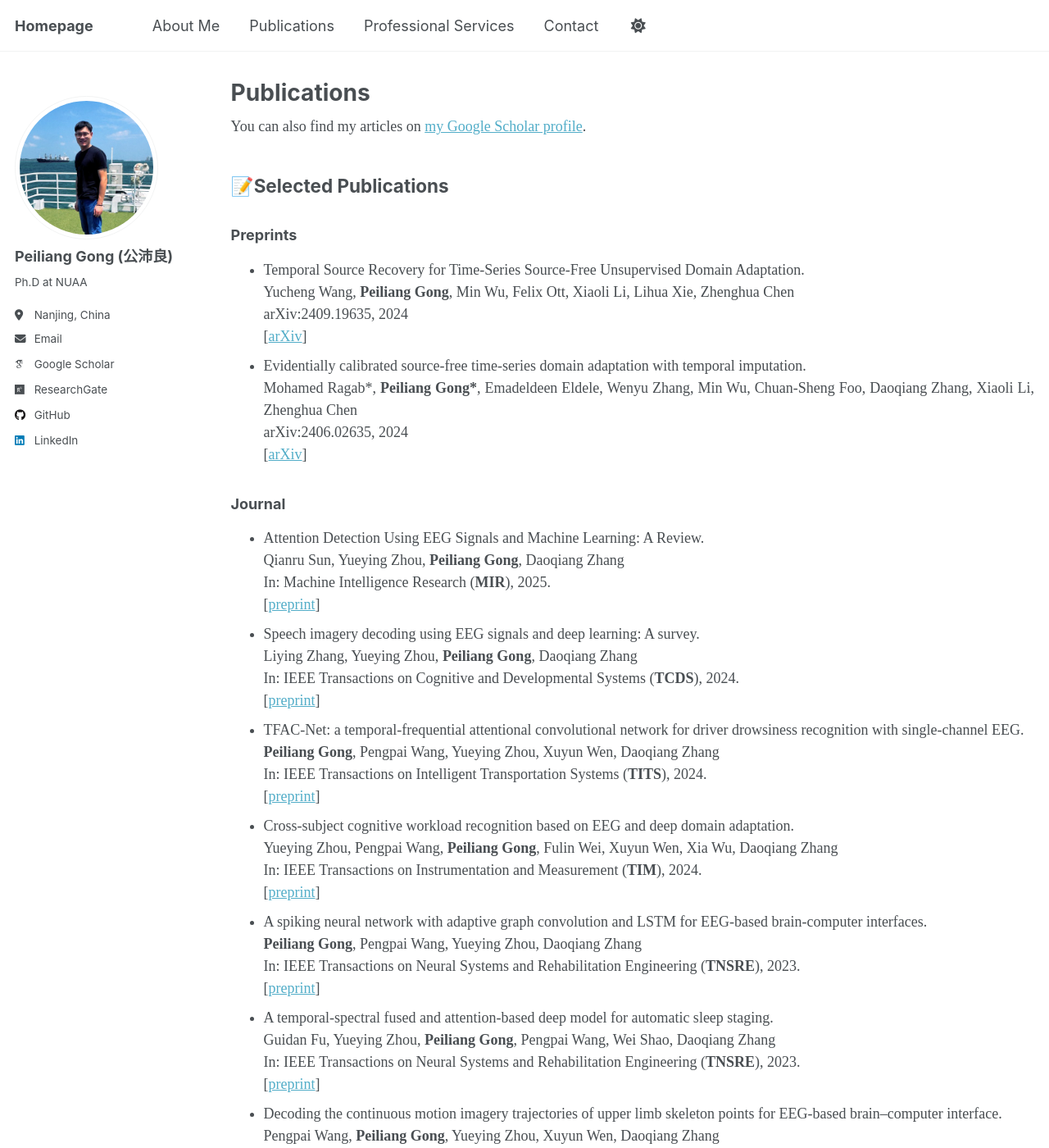
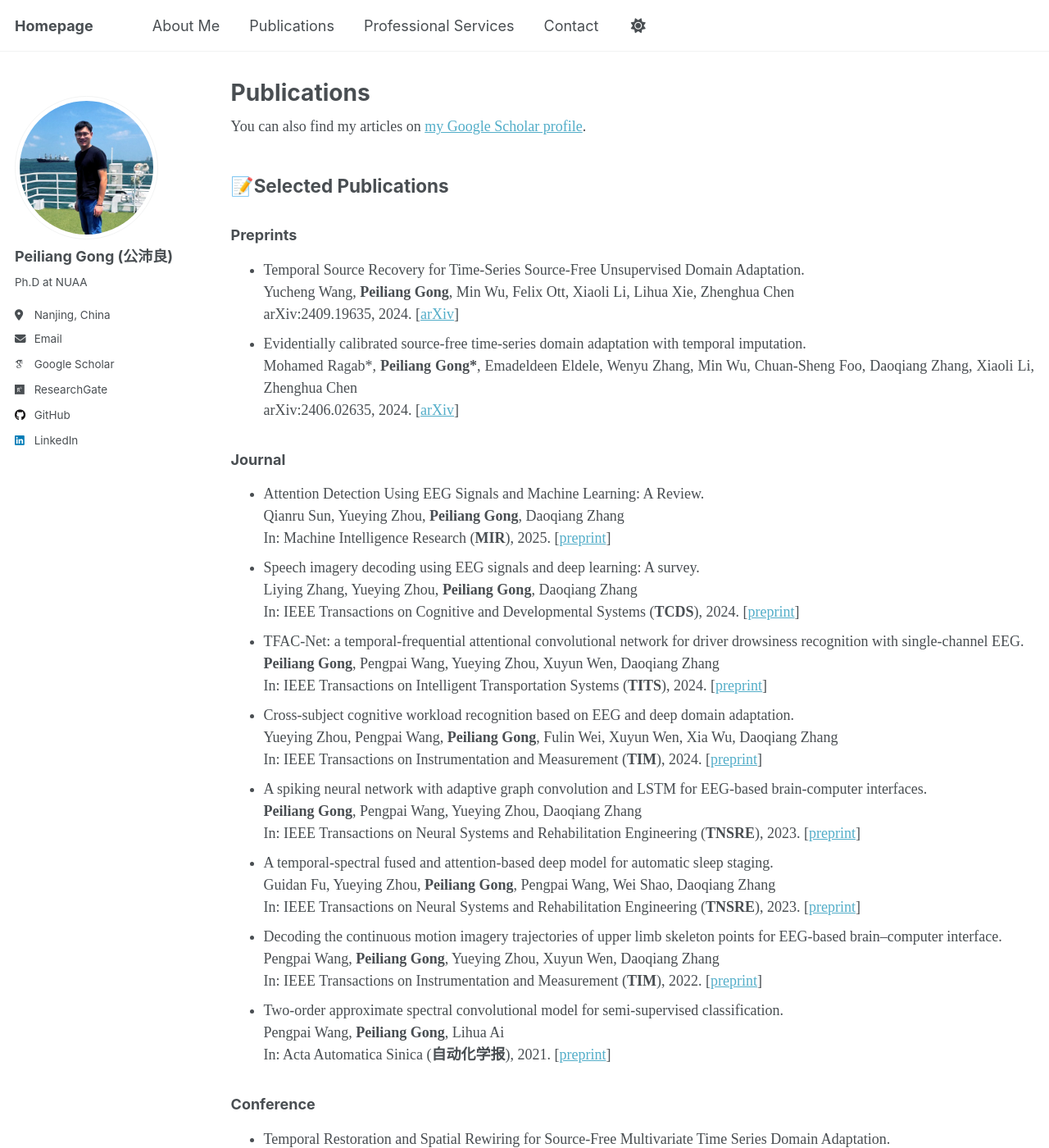
Before and after one commit to Tokenmw/Tokenmw.github.io, a Jekyll site: the page built from _pages/publications.md, in a window 1280 px wide and 1400 px high. Shown: the whole window at 82% size. Built offline with Jekyll 4.4.1, drawn with Linux system fonts in a browser that asks for light colours; some web fonts are replaced; some of the changed text lies outside the part shown.

Commit message:
Update publications.md

```diff
--- a/_pages/publications.md
+++ b/_pages/publications.md
@@ -16,10 +16,10 @@ author_profile: true
 <h3>Preprints</h3>
 
 <ul style="list-style-type:disc">
-<li>Temporal Source Recovery for Time-Series Source-Free Unsupervised Domain Adaptation.<br>Yucheng Wang, <b>Peiliang Gong</b>, Min Wu, Felix Ott, Xiaoli Li, Lihua Xie, Zhenghua Chen<br> arXiv:2409.19635, 2024 <br>[<a href="https://arxiv.org/abs/2409.19635">arXiv</a>]
+<li>Temporal Source Recovery for Time-Series Source-Free Unsupervised Domain Adaptation.<br>Yucheng Wang, <b>Peiliang Gong</b>, Min Wu, Felix Ott, Xiaoli Li, Lihua Xie, Zhenghua Chen<br> arXiv:2409.19635, 2024. [<a href="https://arxiv.org/abs/2409.19635">arXiv</a>]
 </li>
 
-<li>Evidentially calibrated source-free time-series domain adaptation with temporal imputation.<br>Mohamed Ragab*, <b>Peiliang Gong*</b>, Emadeldeen Eldele, Wenyu Zhang, Min Wu, Chuan-Sheng Foo, Daoqiang Zhang, Xiaoli Li, Zhenghua Chen<br> arXiv:2406.02635, 2024 <br>[<a href="https://arxiv.org/abs/2406.02635">arXiv</a>]
+<li>Evidentially calibrated source-free time-series domain adaptation with temporal imputation.<br>Mohamed Ragab*, <b>Peiliang Gong*</b>, Emadeldeen Eldele, Wenyu Zhang, Min Wu, Chuan-Sheng Foo, Daoqiang Zhang, Xiaoli Li, Zhenghua Chen<br> arXiv:2406.02635, 2024. [<a href="https://arxiv.org/abs/2406.02635">arXiv</a>]
 </li>
 </ul>
 
@@ -27,28 +27,28 @@ author_profile: true
 <h3>Journal</h3>
 
 <ul style="list-style-type:disc">
-  <li>Attention Detection Using EEG Signals and Machine Learning: A Review.<br>Qianru Sun, Yueying Zhou, <b>Peiliang Gong</b>, Daoqiang Zhang<br>In: Machine Intelligence Research (<strong>MIR</strong>), 2025. <br>[<a href="https://link.springer.com/article/10.1007/s11633-024-1492-6">preprint</a>]
+  <li>Attention Detection Using EEG Signals and Machine Learning: A Review.<br>Qianru Sun, Yueying Zhou, <b>Peiliang Gong</b>, Daoqiang Zhang<br>In: Machine Intelligence Research (<strong>MIR</strong>), 2025. [<a href="https://link.springer.com/article/10.1007/s11633-024-1492-6">preprint</a>]
   </li>
 
-  <li>Speech imagery decoding using EEG signals and deep learning: A survey.<br>Liying Zhang, Yueying Zhou, <b>Peiliang Gong</b>, Daoqiang Zhang<br>In: IEEE Transactions on Cognitive and Developmental Systems (<strong>TCDS</strong>), 2024. <br>[<a href="https://ieeexplore.ieee.org/abstract/document/10605127/">preprint</a>]
+  <li>Speech imagery decoding using EEG signals and deep learning: A survey.<br>Liying Zhang, Yueying Zhou, <b>Peiliang Gong</b>, Daoqiang Zhang<br>In: IEEE Transactions on Cognitive and Developmental Systems (<strong>TCDS</strong>), 2024. [<a href="https://ieeexplore.ieee.org/abstract/document/10605127/">preprint</a>]
   </li>
 
-  <li>TFAC-Net: a temporal-frequential attentional convolutional network for driver drowsiness recognition with single-channel EEG.<br><b>Peiliang Gong</b>, Pengpai Wang, Yueying Zhou, Xuyun Wen, Daoqiang Zhang<br>In: IEEE Transactions on Intelligent Transportation Systems (<strong>TITS</strong>), 2024. <br>[<a href="https://ieeexplore.ieee.org/abstract/document/10533850/">preprint</a>]
+  <li>TFAC-Net: a temporal-frequential attentional convolutional network for driver drowsiness recognition with single-channel EEG.<br><b>Peiliang Gong</b>, Pengpai Wang, Yueying Zhou, Xuyun Wen, Daoqiang Zhang<br>In: IEEE Transactions on Intelligent Transportation Systems (<strong>TITS</strong>), 2024. [<a href="https://ieeexplore.ieee.org/abstract/document/10533850/">preprint</a>]
   </li>
 
-  <li>Cross-subject cognitive workload recognition based on EEG and deep domain adaptation.<br>Yueying Zhou, Pengpai Wang, <b>Peiliang Gong</b>, Fulin Wei, Xuyun Wen, Xia Wu, Daoqiang Zhang<br>In: IEEE Transactions on Instrumentation and Measurement (<strong>TIM</strong>), 2024. <br>[<a href="https://ieeexplore.ieee.org/abstract/document/10163950/">preprint</a>]
+  <li>Cross-subject cognitive workload recognition based on EEG and deep domain adaptation.<br>Yueying Zhou, Pengpai Wang, <b>Peiliang Gong</b>, Fulin Wei, Xuyun Wen, Xia Wu, Daoqiang Zhang<br>In: IEEE Transactions on Instrumentation and Measurement (<strong>TIM</strong>), 2024. [<a href="https://ieeexplore.ieee.org/abstract/document/10163950/">preprint</a>]
   </li>
 
-  <li>A spiking neural network with adaptive graph convolution and LSTM for EEG-based brain-computer interfaces.<br><b>Peiliang Gong</b>, Pengpai Wang, Yueying Zhou, Daoqiang Zhang<br>In: IEEE Transactions on Neural Systems and Rehabilitation Engineering (<strong>TNSRE</strong>), 2023. <br>[<a href="https://ieeexplore.ieee.org/abstract/document/10049464">preprint</a>]
+  <li>A spiking neural network with adaptive graph convolution and LSTM for EEG-based brain-computer interfaces.<br><b>Peiliang Gong</b>, Pengpai Wang, Yueying Zhou, Daoqiang Zhang<br>In: IEEE Transactions on Neural Systems and Rehabilitation Engineering (<strong>TNSRE</strong>), 2023. [<a href="https://ieeexplore.ieee.org/abstract/document/10049464">preprint</a>]
   </li>
 
-  <li>A temporal-spectral fused and attention-based deep model for automatic sleep staging.<br>Guidan Fu, Yueying Zhou, <b>Peiliang Gong</b>, Pengpai Wang, Wei Shao, Daoqiang Zhang<br>In: IEEE Transactions on Neural Systems and Rehabilitation Engineering (<strong>TNSRE</strong>), 2023. <br>[<a href="https://ieeexplore.ieee.org/abstract/document/10024753">preprint</a>]
+  <li>A temporal-spectral fused and attention-based deep model for automatic sleep staging.<br>Guidan Fu, Yueying Zhou, <b>Peiliang Gong</b>, Pengpai Wang, Wei Shao, Daoqiang Zhang<br>In: IEEE Transactions on Neural Systems and Rehabilitation Engineering (<strong>TNSRE</strong>), 2023. [<a href="https://ieeexplore.ieee.org/abstract/document/10024753">preprint</a>]
   </li>
 
-  <li>Decoding the continuous motion imagery trajectories of upper limb skeleton points for EEG-based brain–computer interface.<br>Pengpai Wang, <b>Peiliang Gong</b>, Yueying Zhou, Xuyun Wen, Daoqiang Zhang<br>In: IEEE Transactions on Instrumentation and Measurement (<strong>TIM</strong>), 2022. <br>[<a href="https://ieeexplore.ieee.org/abstract/document/9964307/">preprint</a>]
+  <li>Decoding the continuous motion imagery trajectories of upper limb skeleton points for EEG-based brain–computer interface.<br>Pengpai Wang, <b>Peiliang Gong</b>, Yueying Zhou, Xuyun Wen, Daoqiang Zhang<br>In: IEEE Transactions on Instrumentation and Measurement (<strong>TIM</strong>), 2022. [<a href="https://ieeexplore.ieee.org/abstract/document/9964307/">preprint</a>]
   </li>
 
-  <li>Two-order approximate spectral convolutional model for semi-supervised classification.<br>Pengpai Wang, <b>Peiliang Gong</b>, Lihua Ai<br>In: Acta Automatica Sinica (<strong>自动化学报</strong>), 2021. <br>[<a href="http://www.aas.net.cn/cn/article/doi/10.16383/j.aas.c200040">preprint</a>]
+  <li>Two-order approximate spectral convolutional model for semi-supervised classification.<br>Pengpai Wang, <b>Peiliang Gong</b>, Lihua Ai<br>In: Acta Automatica Sinica (<strong>自动化学报</strong>), 2021. [<a href="http://www.aas.net.cn/cn/article/doi/10.16383/j.aas.c200040">preprint</a>]
   </li>
 </ul>
 
@@ -56,19 +56,19 @@ author_profile: true
 <h3>Conference</h3>
 
 <ul style="list-style-type:disc">
-  <li>Temporal Restoration and Spatial Rewiring for Source-Free Multivariate Time Series Domain Adaptation.<br><b>Peiliang Gong</b>, Yucheng Wang, Min Wu, Zhenghua Chen, Xiaoli Li, Daoqiang Zhang<br>In: Proceedings of the 31st ACM SIGKDD Conference on Knowledge Discovery and Data Mining (<strong>KDD'25</strong>), in press, 2025.<br>[<a href="https://arxiv.org/abs/2505.21525">preprint</a>]
+  <li>Temporal Restoration and Spatial Rewiring for Source-Free Multivariate Time Series Domain Adaptation.<br><b>Peiliang Gong</b>, Yucheng Wang, Min Wu, Zhenghua Chen, Xiaoli Li, Daoqiang Zhang<br>In: Proceedings of the 31st ACM SIGKDD Conference on Knowledge Discovery and Data Mining (<strong>KDD'25</strong>), in press, 2025. [<a href="https://arxiv.org/abs/2505.21525">preprint</a>]
   </li>
 
-  <li>Augmented Contrastive Clustering with Uncertainty-Aware Prototyping for Time Series Test Time Adaptation.<br><b>Peiliang Gong</b>, Mohamed Ragab, Min Wu, Zhenghua Chen, Yongyi Su, Xiaoli Li, Daoqiang Zhang<br>In: Proceedings of the 31st ACM SIGKDD Conference on Knowledge Discovery and Data Mining (<strong>KDD'25</strong>), 2025.<br>[<a href="https://dl.acm.org/doi/10.1145/3690624.3709239">preprint</a>]
+  <li>Augmented Contrastive Clustering with Uncertainty-Aware Prototyping for Time Series Test Time Adaptation.<br><b>Peiliang Gong</b>, Mohamed Ragab, Min Wu, Zhenghua Chen, Yongyi Su, Xiaoli Li, Daoqiang Zhang<br>In: Proceedings of the 31st ACM SIGKDD Conference on Knowledge Discovery and Data Mining (<strong>KDD'25</strong>), 2025. [<a href="https://dl.acm.org/doi/10.1145/3690624.3709239">preprint</a>]
   </li>
 
-  <li>CLIP-guided Source-free Object Detection in Aerial Images.<br>Nanqing Liu, Xun Xu, Yongyi Su, Chengxin Liu, <b>Peiliang Gong</b>, Heng-Chao Li<br>In: Proceedings of the International Geoscience and Remote Sensing Symposium (<strong>IGARSS'24</strong>), 2024.<br>[<a href="https://ieeexplore.ieee.org/abstract/document/10642376/">preprint</a>]
+  <li>CLIP-guided Source-free Object Detection in Aerial Images.<br>Nanqing Liu, Xun Xu, Yongyi Su, Chengxin Liu, <b>Peiliang Gong</b>, Heng-Chao Li<br>In: Proceedings of the International Geoscience and Remote Sensing Symposium (<strong>IGARSS'24</strong>), 2024. [<a href="https://ieeexplore.ieee.org/abstract/document/10642376/">preprint</a>]
   </li>
 
-  <li>ASTDF-net: Attention-based spatial-temporal dual-stream fusion network for EEG-based emotion recognition.<br><b>Peiliang Gong</b>, Ziyu Jia, Pengpai Wang, Yueying Zhou, Daoqiang Zhang<br>In: Proceedings of the 31st ACM international conference on multimedia (<strong>MM'23</strong>), 2023.<br>[<a href="https://dl.acm.org/doi/abs/10.1145/3581783.3612208">preprint</a>]
+  <li>ASTDF-net: Attention-based spatial-temporal dual-stream fusion network for EEG-based emotion recognition.<br><b>Peiliang Gong</b>, Ziyu Jia, Pengpai Wang, Yueying Zhou, Daoqiang Zhang<br>In: Proceedings of the 31st ACM international conference on multimedia (<strong>MM'23</strong>), 2023. [<a href="https://dl.acm.org/doi/abs/10.1145/3581783.3612208">preprint</a>]
   </li>
 
-  <li>Deep Domain Adaptation for EEG-Based Cross-Subject Cognitive Workload Recognition.<br>Yueying Zhou, Pengpai Wang, <b>Peiliang Gong</b>, Yanling Liu, Xuyun Wen, Xia Wu, Daoqiang Zhang<br>In: Proceedings of International Conference on Neural Information Processing (<strong>ICONIP'22</strong>), 2022.<br>[<a href="https://link.springer.com/chapter/10.1007/978-981-99-1642-9_20">preprint</a>]
+  <li>Deep Domain Adaptation for EEG-Based Cross-Subject Cognitive Workload Recognition.<br>Yueying Zhou, Pengpai Wang, <b>Peiliang Gong</b>, Yanling Liu, Xuyun Wen, Xia Wu, Daoqiang Zhang<br>In: Proceedings of International Conference on Neural Information Processing (<strong>ICONIP'22</strong>), 2022. [<a href="https://link.springer.com/chapter/10.1007/978-981-99-1642-9_20">preprint</a>]
   </li>
 </ul>
 </div>
```
